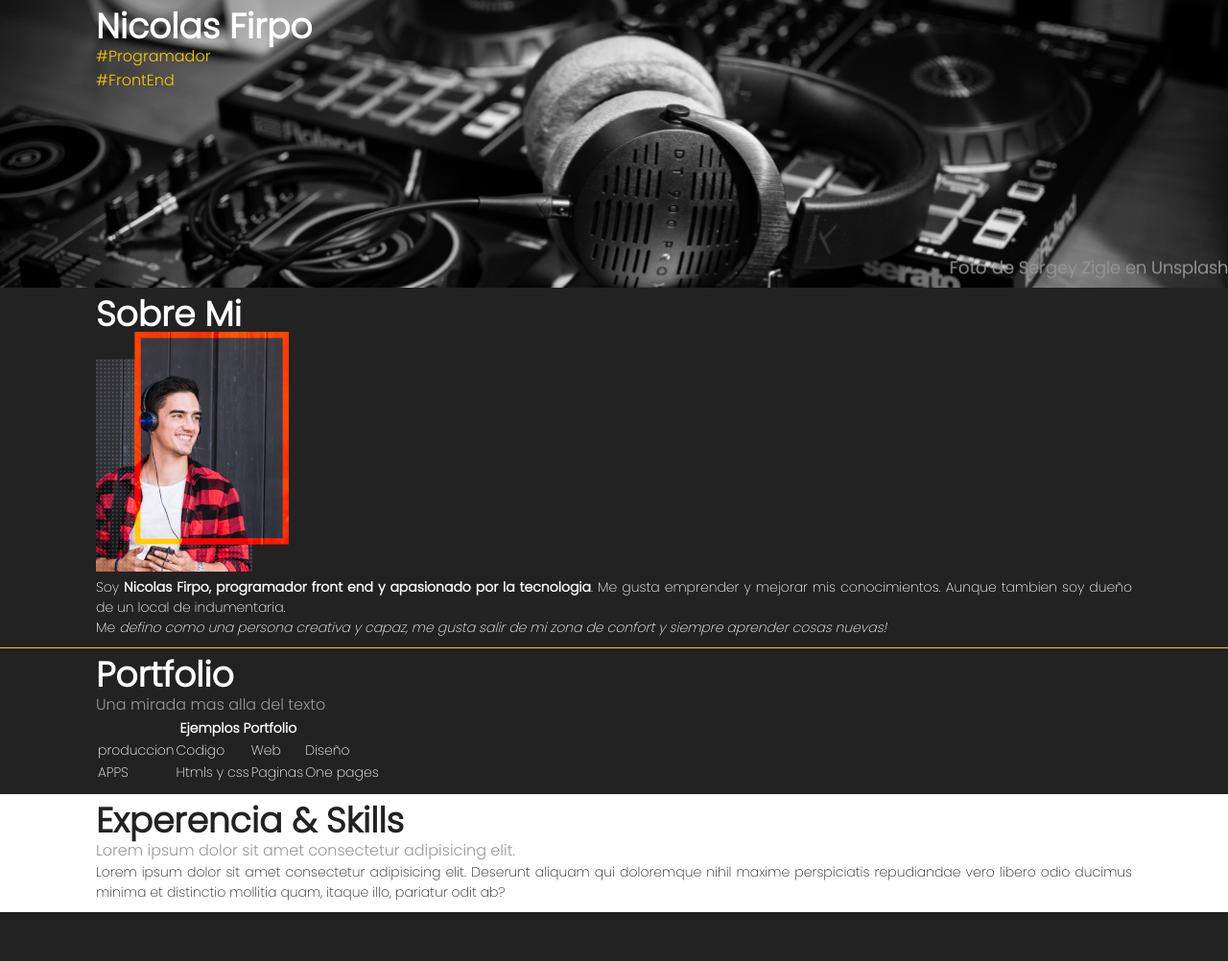
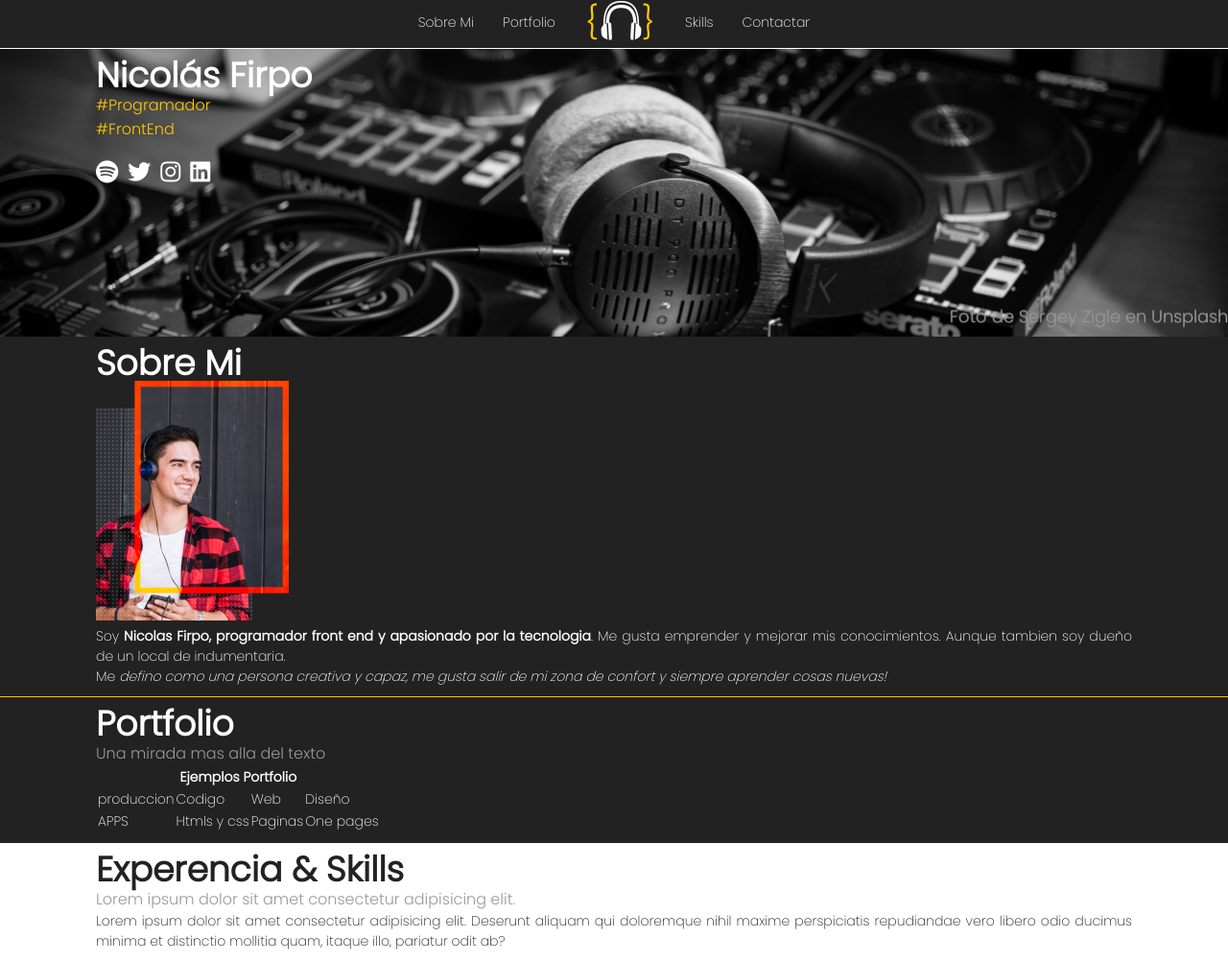
Before and after one commit to niknef/cursoHtmlCss, a plain HTML site: page capitulo 1/portfolio/index.html in a window 1280 px wide. Shown: the whole page at 96% size. Before the commit the page ends 951 px from the top, so only its background shows below. Drawn offline with Linux system fonts and the light colour scheme.

Commit message:
avance lunes

```diff
--- a/capitulo 1/portfolio/css/style.css
+++ b/capitulo 1/portfolio/css/style.css
@@ -1,6 +1,7 @@
 *{
     margin: 0px;
     padding: 0px;
+    list-style: none;
 }
 
 body{
@@ -20,17 +21,85 @@ h3{
     font-weight: 300;
 }
 
+nav{
+    position: sticky;
+    top: 0;
+    left:0;
+    width: 100%;
+    height: 50px;
+    text-align: center;
+    background-color: #222;
+    border-bottom: 1px solid white;
+}
+
+nav ul li{
+    align-items: center;
+    margin: 13px 15px 0 15px ;
+
+}
+
+nav ul li a{
+    text-decoration: none;
+    color: white;
+}
+nav ul li a:hover{
+    color:#ffc900;
+}
+
+nav ul li a:visited{
+    color:orange;
+}
+section{
+    padding: 10px 100px 10px 100px;
+}
+
+ul{
+    display: inline-block;
+}
+
+li{
+    float: left;
+
+}
+i{
+    font-size: 24px;
+    margin-right: 10px;
+}
+
+i:hover{
+    color: #ffc900;
+}
 p{
     font-size: 14px;
     text-align: justify;
 }
+
+/*Ids y class */
+
 .hastag{
     color: #ffc900;
 }
 
-.seccion{
-    padding: 10px 100px 10px 100px;
+#logo{
+    margin-top: 0;
 }
+
+
+#redes{
+
+    margin-top: 20px;
+}
+
+#redes li a:any-link{
+    color:white;
+}
+#redes li a:-webkit-any-link{
+    color:white;
+}
+#redes li a:-moz-any-link{
+    color:white;
+}
+
 
 #experiencia{
     background-color: white;
--- a/capitulo 1/portfolio/index.html
+++ b/capitulo 1/portfolio/index.html
@@ -6,33 +6,56 @@
     <meta name="viewport" content="width=device-width, initial-scale=1.0">
     <link rel="preconnect" href="https://fonts.googleapis.com">
     <link rel="preconnect" href="https://fonts.gstatic.com" crossorigin>
+
     <link href="https://fonts.googleapis.com/css2?family=Poppins:wght@100;200;300&display=swap" rel="stylesheet">
+    <script src="https://kit.fontawesome.com/206e2eed87.js" crossorigin="anonymous"></script>
     <link rel="stylesheet" href="./css/style.css">
 
     <title>Portfolio Nicolas Firpo</title>
 </head>
 <body>
+    <main>
+        <nav>
+            <ul>
+                <li><a href="#inicio">Sobre Mi</a></li>
+                <li><a href="#sobremi">Portfolio</a></li>
+                <li id="logo"><img src="imagenes/cascos.png" alt="Logo"></li>
+                <li><a href="#experiencia">Skills</a></li>
+                <li><a href="#contacto">Contactar</a></li>
+            </ul>
+        </nav>
         <!--Bloque de inicio-->
-    <div id="inicio" class="seccion">
-        <h2>Nicolas Firpo</h2>
+        <section id="inicio">
+            <h2>Nicolás Firpo</h2>
                 <h3 class="hastag">#Programador</h3>
                 <h3 class="hastag">#FrontEnd</h3>
-    </div>
+
+                <ul id="redes">
+                    <li><a href="https://www.spotify.com/" target="_blank"><i class="fa-brands fa-spotify"></i></a></li>
+                    <li><a href="https://www.twitter.com/" target="_blank"><i class="fa-brands fa-twitter"></i></a></li>
+                    <li><a href="https://www.instagram.com/" target="_blank"><i class="fa-brands fa-instagram"></i></a></li>
+                    <li><a href="https://ar.linkedin.com/" target="_blank"><i class="fa-brands fa-linkedin"></i></a></li>
+                </ul>
+
+        </section>
     <!--Fin de Bloque de inicio-->
 
     <!--Bloque de sobre mi-->
-    <div id="sobremi" class="seccion">
+        <section id="sobremi">
             <h2>Sobre Mi</h2>
                 <img src="./imagenes/about-img_250.png" alt="Foto Nicolas Firpo">
+
                 <p>Soy <strong>Nicolas Firpo, programador front end y apasionado por la tecnologia</strong>. Me gusta emprender y mejorar mis conocimientos. Aunque tambien soy dueño de un local de indumentaria.</p>
+
                 <p>Me <em>defino como una persona creativa y capaz, me gusta salir de mi zona de confort y siempre aprender cosas nuevas!</em></p>
-    </div>
+        </section>
         <!--Fin de bloque de sobre mi-->
 
         <!--Bloque de portfolio-->
-    <div id="portfolio" class="seccion">
+        <section id="portfolio" >
             <h2>Portfolio</h2>
                 <h3>Una mirada mas alla del texto</h3>
+
             <table>
                 <thead>
                     <th colspan="4">Ejemplos Portfolio</th>
@@ -53,16 +76,18 @@
 
                 </tbody>
             </table>
-    </div>
+        </section>
         <!--Fin de bloque de portfolio-->
 
         <!-- Bloque de experiencia-->
-    <div id="experiencia" class="seccion">
+        <section id="experiencia">
             <h2>Experencia & Skills</h2>
                 <h3>Lorem ipsum dolor sit amet consectetur adipisicing elit.</h3>
                     <p>Lorem ipsum dolor sit amet consectetur adipisicing elit. Deserunt aliquam qui doloremque nihil maxime perspiciatis repudiandae vero libero odio ducimus minima et distinctio mollitia quam, itaque illo, pariatur odit ab?</p>
-    </div>
+        </section>
     <!--Fin del bloque de ecperiencia-->
+    </main>
+    <footer></footer>
 
 
 </body>
```
Also changed, not shown: notas.txt. Lines whose indentation alone changed are shown as unchanged.
